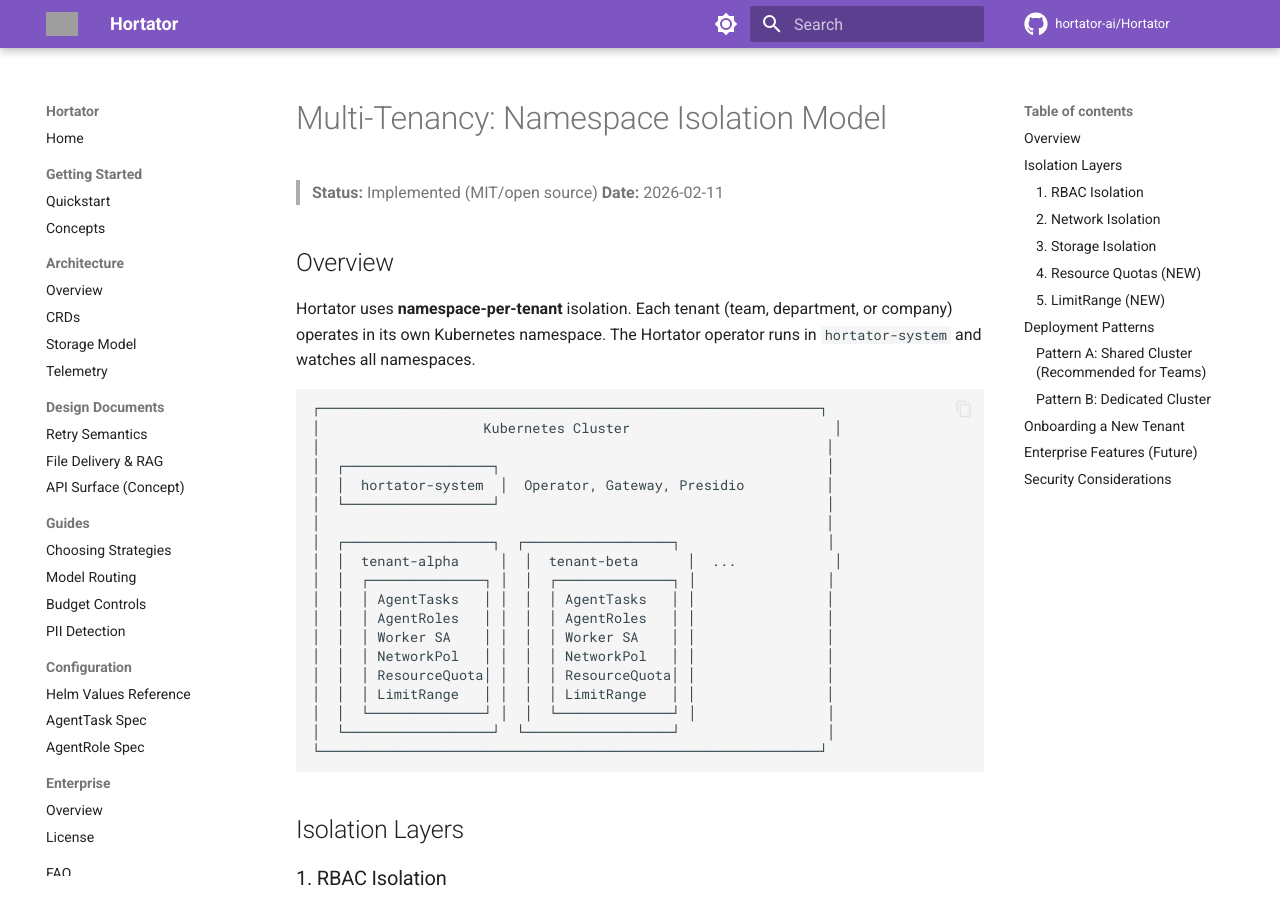
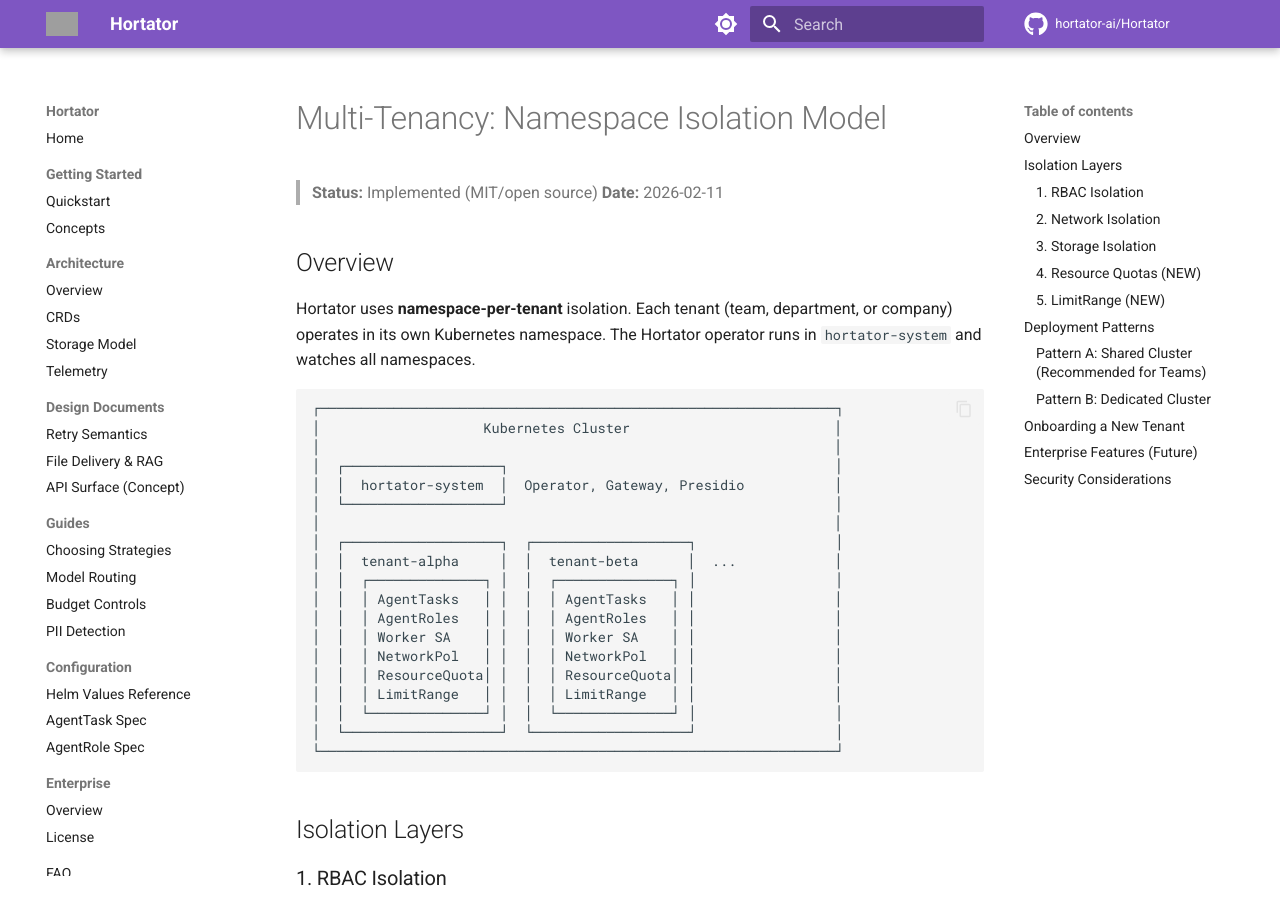
Before and after one commit to hortator-ai/Hortator, an MkDocs documentation site: the page built from docs/architecture/multi-tenancy.md, in a window 1280 px wide and 900 px high. Built offline with MkDocs 1.6.1 and Material for MkDocs 9.7.7, drawn with Linux system fonts in a browser that asks for light colours; comment, search, counter and statistics services are not loaded; grey boxes are pictures that could not be loaded.

````diff
--- a/docs/architecture/multi-tenancy.md
+++ b/docs/architecture/multi-tenancy.md
@@ -8,25 +8,25 @@
 Hortator uses **namespace-per-tenant** isolation. Each tenant (team, department, or company) operates in its own Kubernetes namespace. The Hortator operator runs in `hortator-system` and watches all namespaces.
 
 ```
-┌─────────────────────────────────────────────────────────────┐
+┌───────────────────────────────────────────────────────────────┐
 │                    Kubernetes Cluster                         │
-│                                                              │
-│  ┌──────────────────┐                                        │
-│  │  hortator-system  │  Operator, Gateway, Presidio          │
-│  └──────────────────┘                                        │
-│                                                              │
-│  ┌──────────────────┐  ┌──────────────────┐                  │
+│                                                               │
+│  ┌───────────────────┐                                        │
+│  │  hortator-system  │  Operator, Gateway, Presidio           │
+│  └───────────────────┘                                        │
+│                                                               │
+│  ┌───────────────────┐  ┌───────────────────┐                 │
 │  │  tenant-alpha     │  │  tenant-beta      │  ...            │
-│  │  ┌──────────────┐ │  │  ┌──────────────┐ │                │
-│  │  │ AgentTasks   │ │  │  │ AgentTasks   │ │                │
-│  │  │ AgentRoles   │ │  │  │ AgentRoles   │ │                │
-│  │  │ Worker SA    │ │  │  │ Worker SA    │ │                │
-│  │  │ NetworkPol   │ │  │  │ NetworkPol   │ │                │
-│  │  │ ResourceQuota│ │  │  │ ResourceQuota│ │                │
-│  │  │ LimitRange   │ │  │  │ LimitRange   │ │                │
-│  │  └──────────────┘ │  │  └──────────────┘ │                │
-│  └──────────────────┘  └──────────────────┘                  │
-└─────────────────────────────────────────────────────────────┘
+│  │  ┌──────────────┐ │  │  ┌──────────────┐ │                 │
+│  │  │ AgentTasks   │ │  │  │ AgentTasks   │ │                 │
+│  │  │ AgentRoles   │ │  │  │ AgentRoles   │ │                 │
+│  │  │ Worker SA    │ │  │  │ Worker SA    │ │                 │
+│  │  │ NetworkPol   │ │  │  │ NetworkPol   │ │                 │
+│  │  │ ResourceQuota│ │  │  │ ResourceQuota│ │                 │
+│  │  │ LimitRange   │ │  │  │ LimitRange   │ │                 │
+│  │  └──────────────┘ │  │  └──────────────┘ │                 │
+│  └───────────────────┘  └───────────────────┘                 │
+└───────────────────────────────────────────────────────────────┘
 ```
 
 ## Isolation Layers
````
